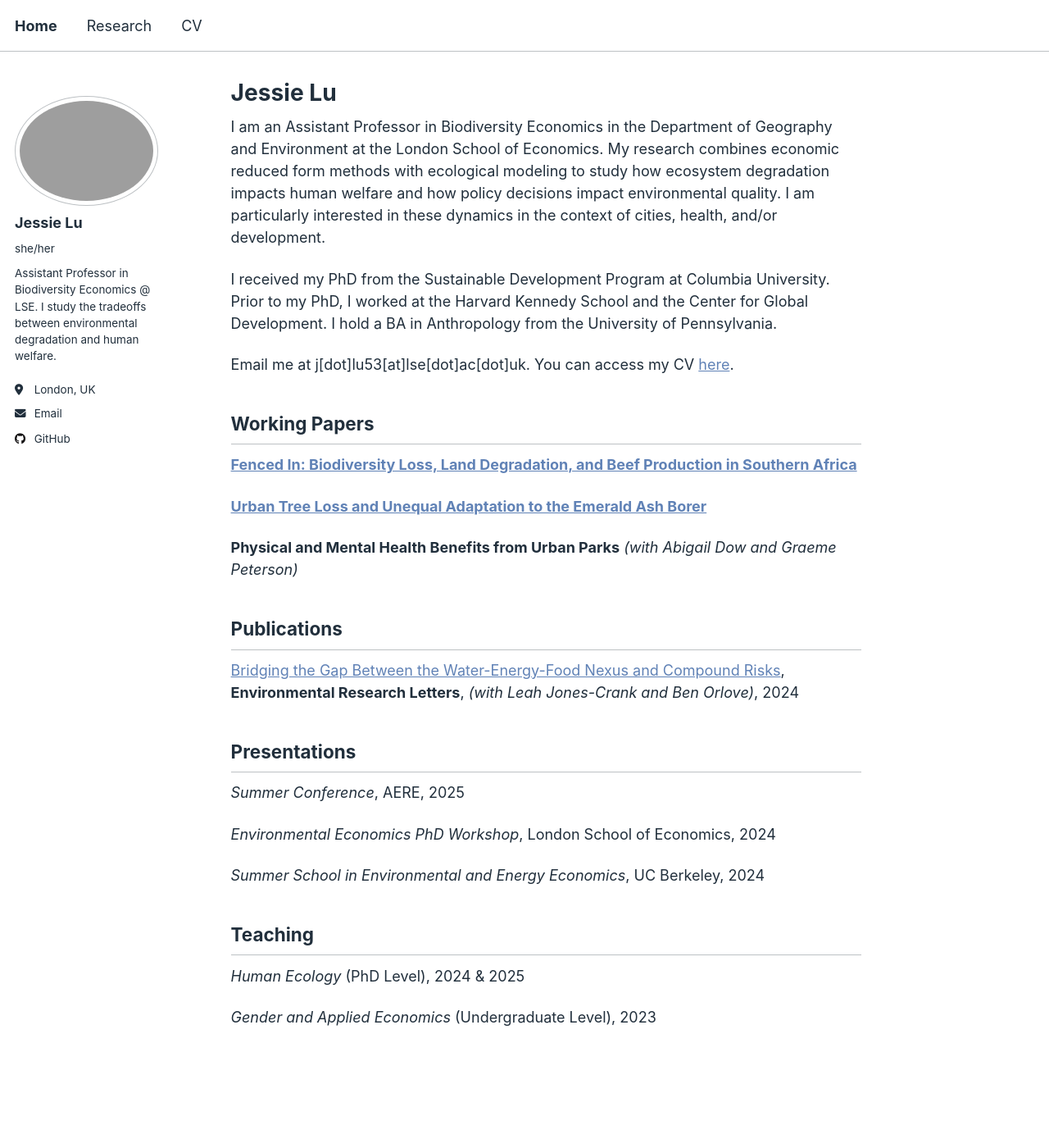
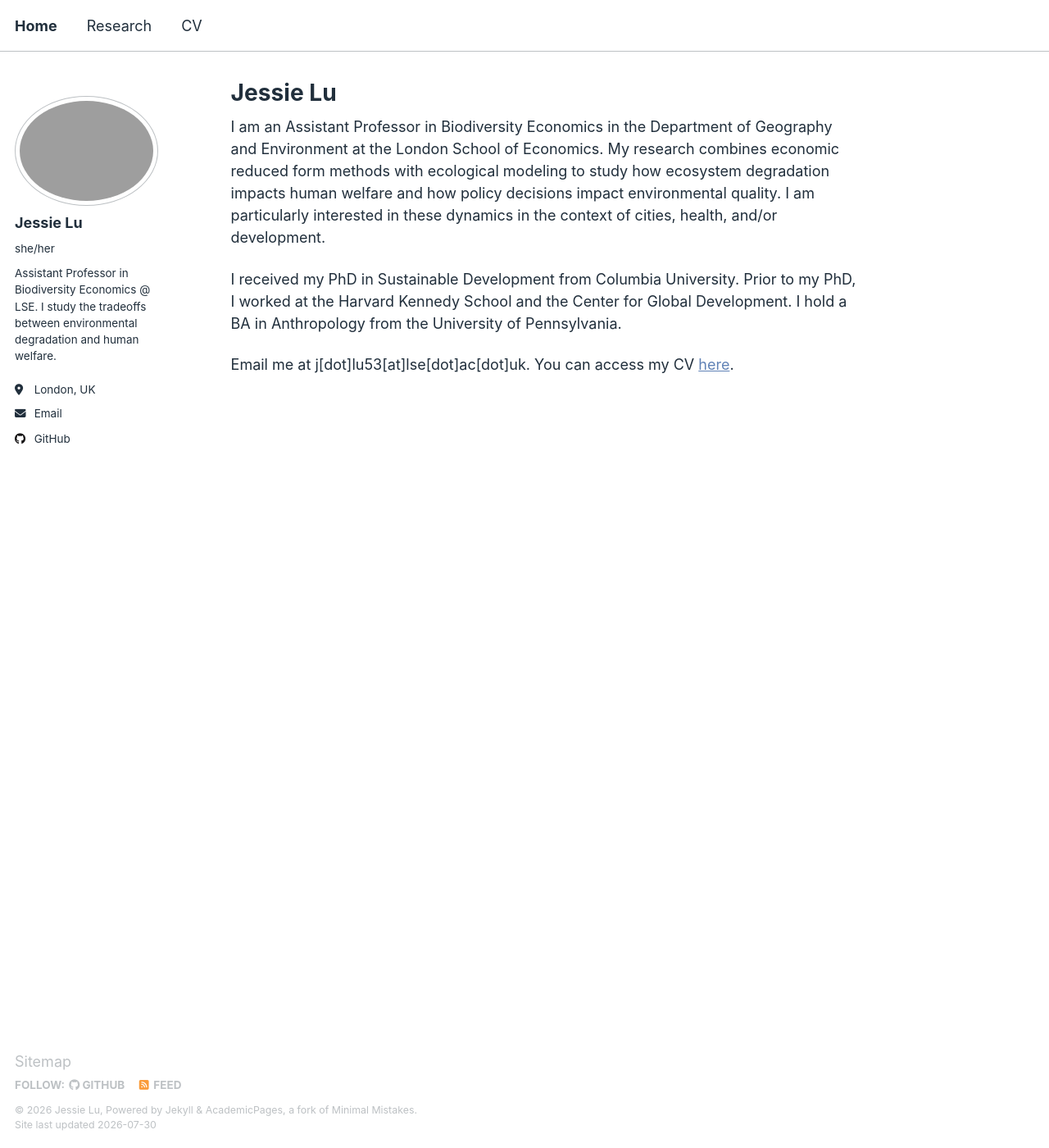
Before and after one commit to jessiexlu/jessiexlu.github.io, a Jekyll site: the page built from _pages/about.md, in a window 1280 px wide and 1400 px high. Shown: the whole window at 82% size. Built offline with Jekyll 4.4.1, drawn with Linux system fonts in a browser that asks for light colours.

Commit message:
Move research content from About to Research page
Trim About down to a short bio, and move Working Papers/Other Works
in Progress (with expanded abstracts) to the Research page where they
belong.

Co-Authored-By: Claude Sonnet 5 <noreply@anthropic.com>

```diff
--- a/_pages/about.md
+++ b/_pages/about.md
@@ -9,32 +9,6 @@ redirect_from:
 
 I am an Assistant Professor in Biodiversity Economics in the Department of Geography and Environment at the London School of Economics. My research combines economic reduced form methods with ecological modeling to study how ecosystem degradation impacts human welfare and how policy decisions impact environmental quality. I am particularly interested in these dynamics in the context of cities, health, and/or development.
 
-I received my PhD from the Sustainable Development Program at Columbia University. Prior to my PhD, I worked at the Harvard Kennedy School and the Center for Global Development. I hold a BA in Anthropology from the University of Pennsylvania.
+I received my PhD in Sustainable Development from Columbia University. Prior to my PhD, I worked at the Harvard Kennedy School and the Center for Global Development. I hold a BA in Anthropology from the University of Pennsylvania.
 
 Email me at j[dot]lu53[at]lse[dot]ac[dot]uk. You can access my CV [here](https://jessiexlu.github.io/files/lu_cv_july2026.pdf).
-
-Working Papers
-------
-[**Fenced In: Biodiversity Loss, Land Degradation, and Beef Production in Southern Africa**](https://drive.google.com/file/d/1PARpMC-Wim--XC-_BlYX0sc_VU1rRnSX/view?usp=drive_link)
-
-[**Urban Tree Loss and Unequal Adaptation to the Emerald Ash Borer**](https://drive.google.com/file/d/1yJV8stuTSHfaHooqGnBNcqGadyOBsmIe/view?usp=drive_link)
-
-**Physical and Mental Health Benefits from Urban Parks** *(with Abigail Dow and Graeme Peterson)*
-
-Publications
-------
-[Bridging the Gap Between the Water-Energy-Food Nexus and Compound Risks](https://iopscience.iop.org/article/10.1088/1748-9326/ad1ad0), **Environmental Research Letters**, *(with Leah Jones-Crank and Ben Orlove)*, 2024
-
-Presentations
-------
-*Summer Conference*, AERE, 2025
-
-*Environmental Economics PhD Workshop*, London School of Economics, 2024
-
-*Summer School in Environmental and Energy Economics*, UC Berkeley, 2024
-
-Teaching
-------
-*Human Ecology* (PhD Level), 2024 & 2025
-
-*Gender and Applied Economics* (Undergraduate Level), 2023
```
Also changed, not shown: _pages/research.md (+19 -0 lines).
